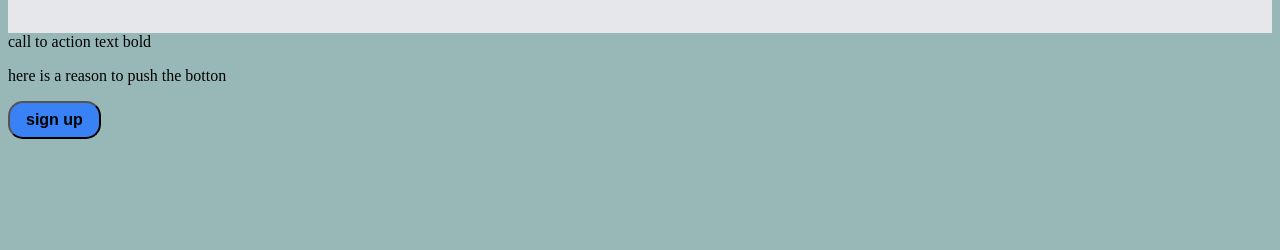
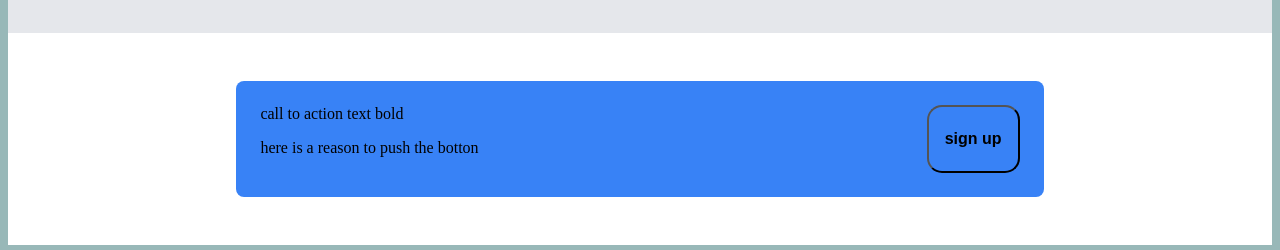
Before and after one commit to SteelLegj/landing-page, a plain HTML site: page index.html in a window 1280 px wide. Shown: the part 1623-1873 px from the top of the page. Before the commit the page ends 1770 px from the top, so only its background shows below. Drawn offline with Linux system fonts and the light colour scheme.

Commit message:
getting box five's css setup

```diff
--- a/stylesheet.css
+++ b/stylesheet.css
@@ -62,6 +62,7 @@ background-color: #3882f6;
 padding: 8px 16px;
 border-radius: 15px;
 font-weight: 700;
+
 }
 
 .boxtwo p{
@@ -126,4 +127,17 @@ margin-top: -90px;
 }
 .boxfive{
     display: flex;
+    background-color: white;
+    justify-content: center;
+    align-items: center;
+    padding: 48px;
 }
+.bluebox{
+    background-color: #3882f6;
+    display: flex;
+    border-radius: 8px;
+    padding:24px;
+    width: 65%;
+    justify-content: space-between;
+
+}
```
Also changed, not shown: index.html (+1 -1 lines).
